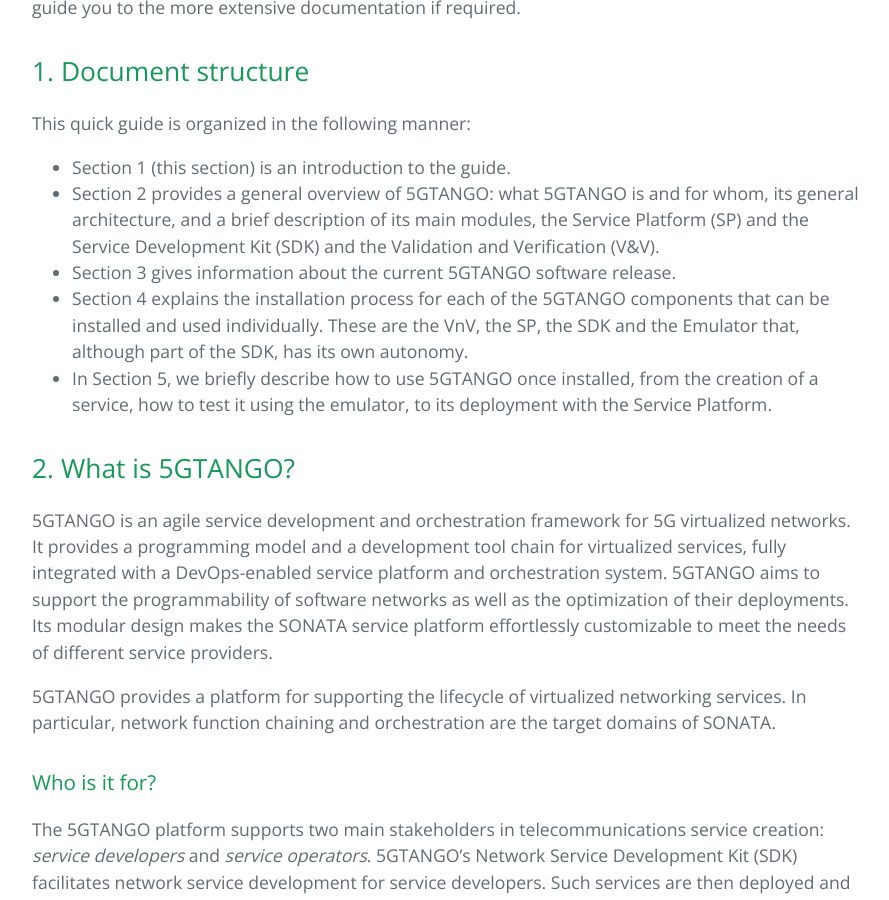
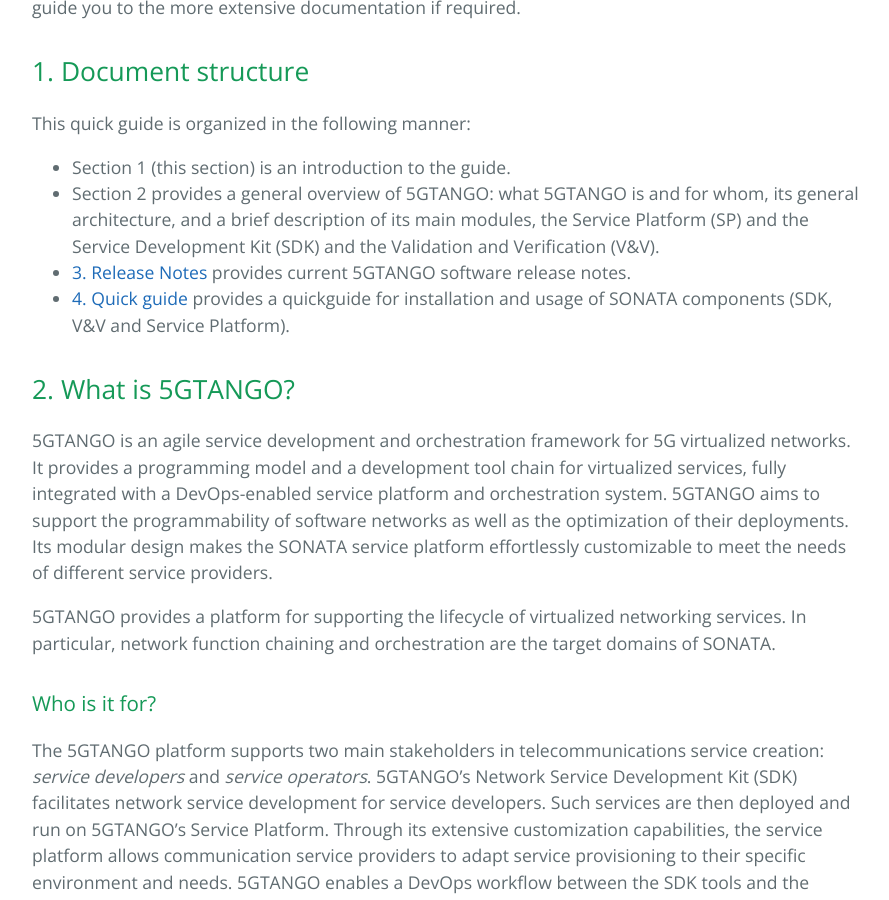
Before and after one commit to sonata-nfv/sonata-nfv.github.io, a Jekyll site: the page built from index.md, in a window 1280 px wide and 900 px high, scrolled down 624 px. Shown: the whole window, without its empty margins (192-1081 px from the left). Built offline with Jekyll 4.4.1, drawn with Linux system fonts in a browser that asks for light colours.

Commit message:
Update index.md

```diff
--- a/index.md
+++ b/index.md
@@ -19,9 +19,8 @@ This quick guide is organized in the following manner:
 
 * Section 1 (this section) is an introduction to the guide.
 * Section 2 provides a general overview of 5GTANGO: what 5GTANGO is and for whom, its general architecture, and a brief description of its main modules, the Service Platform (SP) and the Service Development Kit (SDK) and the Validation and Verification (V&V).
-* Section 3 gives information about the current 5GTANGO software release.
-* Section 4 explains the installation process for each of the 5GTANGO components that can be installed and used individually. These are the VnV, the SP, the SDK and the Emulator that, although part of the SDK, has its own autonomy.
-* In Section 5, we briefly describe how to use 5GTANGO once installed, from the creation of a service, how to test it using the emulator, to its deployment with the Service Platform.
+* [3. Release Notes](/release_notes) provides current 5GTANGO software release notes.
+* [4. Quick guide](/quickguide) provides a quickguide for installation and usage of SONATA components (SDK, V&V and Service Platform).
 
 
 ## 2. What is 5GTANGO?
```
